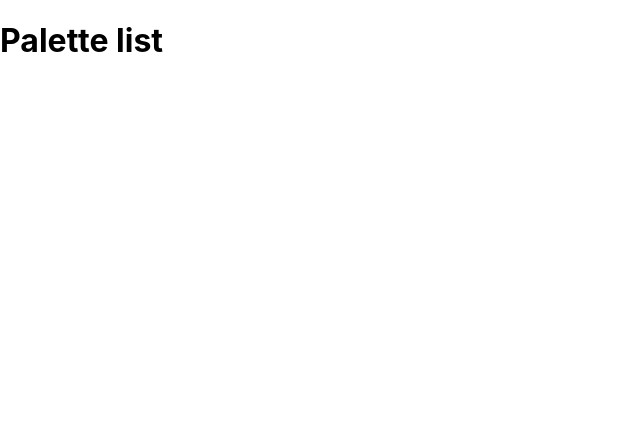
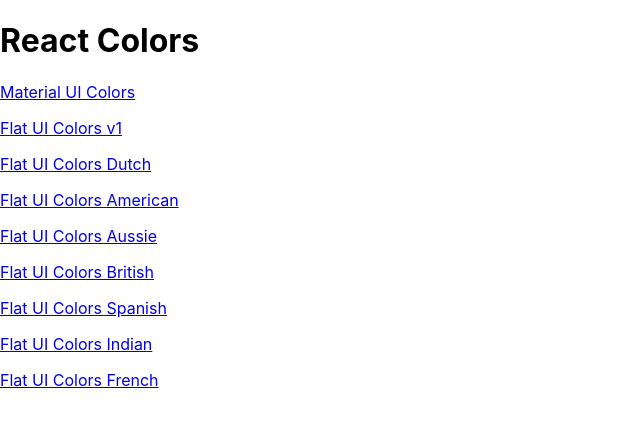
Before and after one commit to samedan/color-palette, a React (Create React App) app: page / in a window 1280 px wide. Shown: the top 424 px of the page, without its empty margins (0-640 px from the left). Built offline with nearby package versions, Linux system fonts and the light colour scheme.

Commit message:
Add PaletteList

```diff
--- a/src/App.js
+++ b/src/App.js
@@ -3,6 +3,7 @@
 import Palette from './Palette';
 import seedColors from './seedColors';
 import { generatePalette } from './colorHelpers';
+import PaletteList from './PaletteList';
 
 class App extends Component {
   // console.log(generatePalette(seedColors[1]));
@@ -16,7 +17,11 @@
   render() {
     return (
       <Switch>
-        <Route exact path="/" render={() => <h1>Palette list</h1>} />
+        <Route
+          exact
+          path="/"
+          render={() => <PaletteList palettes={seedColors} />}
+        />
         <Route
           exact
           path="/palette/:id"
--- a/src/NavBar.js
+++ b/src/NavBar.js
@@ -5,6 +5,7 @@
 import Snackbar from '@material-ui/core/Snackbar';
 import IconButton from '@material-ui/core/IconButton';
 import CloseIcon from '@material-ui/icons/Close';
+import { Link } from 'react-router-dom';
 import 'rc-slider/assets/index.css';
 import './NavBar.css';
 
@@ -31,7 +32,7 @@
     return (
       <header className="NavBar">
         <div className="logo">
-          <a href="#">reactcolorpicker</a>
+          <Link to="/">reactcolorpicker</Link>
         </div>
         <div className="slider-container">
           <span>Level: {level}</span>
--- /dev/null
+++ b/src/PaletteList.js
@@ -0,0 +1,18 @@
+import React, { Component } from 'react';
+import { Link } from 'react-router-dom';
+
+export default class PaletteList extends Component {
+  render() {
+    const { palettes } = this.props;
+    return (
+      <div>
+        <h1>React Colors</h1>
+        {palettes.map(palette => (
+          <p>
+            <Link to={`/palette/${palette.id}`}>{palette.paletteName}</Link>
+          </p>
+        ))}
+      </div>
+    );
+  }
+}
```
